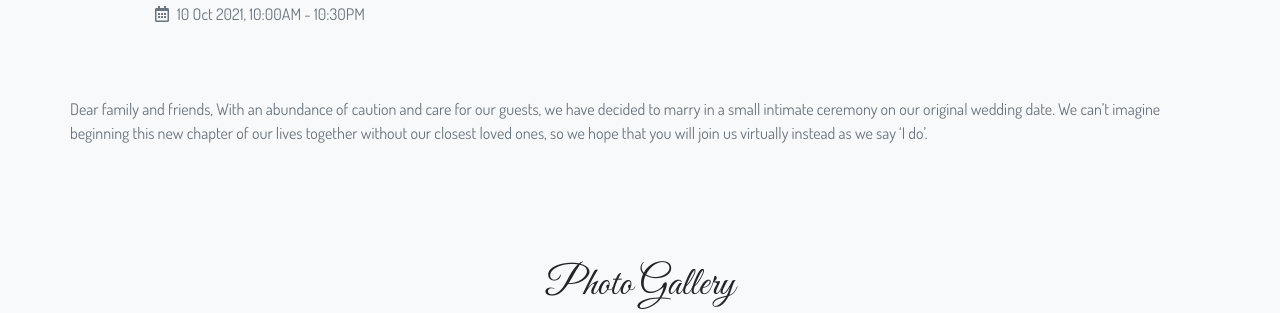
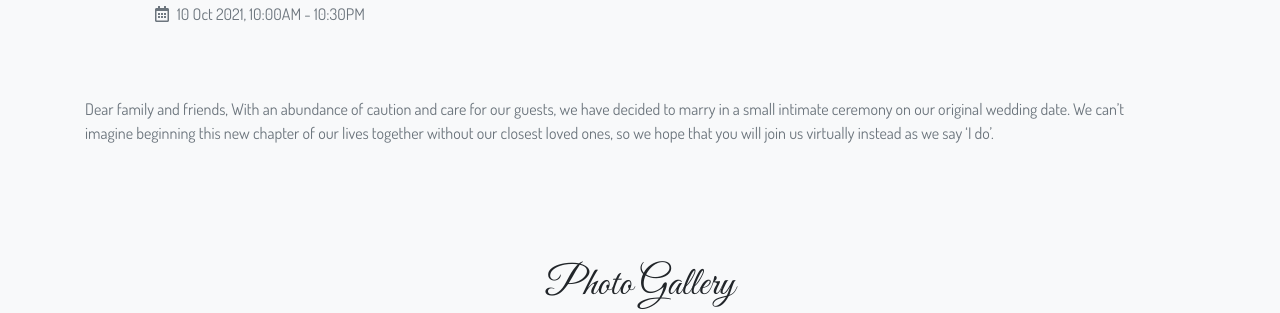
Before and after one commit to canzdoankz/chandrasela, a PHP site: page / in a window 1280 px wide. Shown: the part 2575-2888 px from the top of the page. Run offline with PHP 8.4, Linux system fonts and the light colour scheme.

Commit message:
Update index.php

```diff
--- a/index.php
+++ b/index.php
@@ -114,12 +114,13 @@
 
     <br>
     <div class="row">
-      <div class="col-md-12 col-sm-12">
-        <div class="my-3">
-          <p class="pt-3 text-left text-muted">Dear family and friends,
-
-            With an abundance of caution and care for our guests, we have decided to marry in a small intimate ceremony on our original wedding date.
-            We can’t imagine beginning this new chapter of our lives together without our closest loved ones, so we hope that you will join us virtually instead as we say ‘I do’.</p>
+      <div class="container">
+        <div class="col-md-12 col-sm-12">
+          <div class="mt-3">
+            <p class="pt-3 text-left text-muted">Dear family and friends,
+              With an abundance of caution and care for our guests, we have decided to marry in a small intimate ceremony on our original wedding date.
+              We can’t imagine beginning this new chapter of our lives together without our closest loved ones, so we hope that you will join us virtually instead as we say ‘I do’.</p>
+          </div>
         </div>
       </div>
     </div>
```
